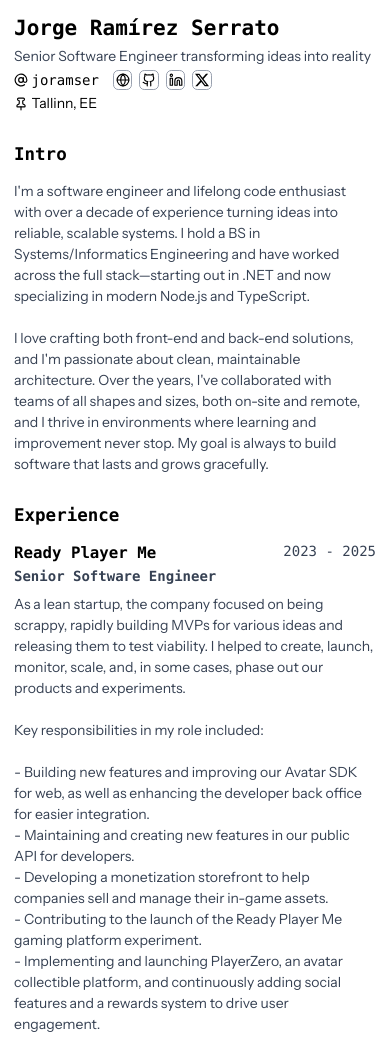
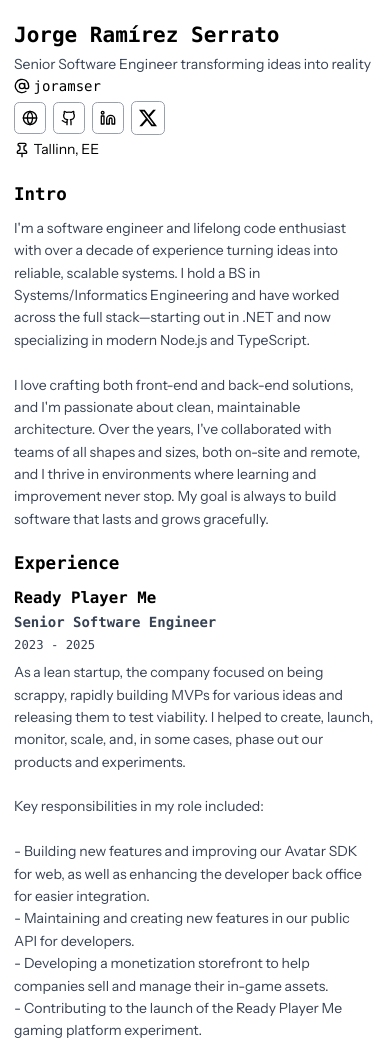
Before and after one commit to joramser/cv, an Astro site in the folder apps/web/: page / in a window 390 px wide. Shown: the top 1038 px of the page. Built offline with nearby package versions, Linux system fonts and the light colour scheme; Astro itself is replaced by a stand-in of ours.

Commit message:
Improve responsiveness for mobile

```diff
--- a/apps/web/src/components/sections/experience.astro
+++ b/apps/web/src/components/sections/experience.astro
@@ -11,8 +11,8 @@
     {
       data.experience.map((item) => (
         <div>
-          <div class="font-mono flex justify-between">
-            <div>
+          <div class="font-mono flex flex-col sm:flex-row sm:justify-between sm:items-start gap-1 sm:gap-4">
+            <div class="flex-1">
               <a
                 href={item.website}
                 target="_blank"
@@ -23,7 +23,7 @@
               </a>
               <p class="font-bold text-md text-gray-700">{item.title}</p>
             </div>
-            <p class="text-gray-700">
+            <p class="text-gray-700 sm:shrink-0 text-sm sm:text-base">
               {item.startYear} - {item.endYear ?? "Present"}
             </p>
           </div>
--- a/apps/web/src/components/sections/header.astro
+++ b/apps/web/src/components/sections/header.astro
@@ -8,45 +8,45 @@
     {data.name}
   </h1>
   <p class="text-gray-700">{data.title}</p>
-  <div class="flex items-center gap-4">
+  <div class="flex flex-col sm:flex-row sm:items-center gap-2 sm:gap-4">
     <div class="flex items-center gap-1 font-mono leading-none">
-      <AtSign size="14" />
-      <span>{data.handle}</span>
+      <AtSign size="16" class="shrink-0" />
+      <span class="break-all sm:break-normal">{data.handle}</span>
     </div>
     <div class="flex items-center gap-2">
       <a
         href={data.contact.website}
-        class="p-0.5 border border-gray-400 rounded-md hover:border-gray-500"
+        class="p-2 sm:p-0.5 border border-gray-400 rounded-md hover:border-gray-500"
         target="_blank"
       >
-        <Globe size="14" />
+        <Globe size="16" class="sm:size-4" />
       </a>
       <a
         href={data.contact.github}
-        class="p-0.5 border border-gray-400 rounded-md hover:border-gray-500"
+        class="p-2 sm:p-0.5 border border-gray-400 rounded-md hover:border-gray-500"
         target="_blank"
       >
-        <Github size="14" />
+        <Github size="16" class="sm:size-4" />
       </a>
       <a
         href={data.contact.linkedin}
-        class="p-0.5 border border-gray-400 rounded-md hover:border-gray-500"
+        class="p-2 sm:p-0.5 border border-gray-400 rounded-md hover:border-gray-500"
         target="_blank"
       >
-        <Linkedin size="14" />
+        <Linkedin size="16" class="sm:size-4" />
       </a>
       <a
         href={data.contact.twitter}
-        class="p-0.5 border border-gray-400 rounded-md hover:border-gray-500"
+        class="p-2 sm:p-0.5 border border-gray-400 rounded-md hover:border-gray-500"
         target="_blank"
       >
-        <img src="/x.svg" alt="x-icon" class="size-4" />
+        <img src="/x.svg" alt="x-icon" class="size-5 sm:size-4" />
       </a>
     </div>
   </div>
   <div class="flex items-center gap-1">
-    <Pin size="14" />
-    <a class="hover:underline" href="https://www.google.com/maps/place/Tallinn/" target="_blank"
+    <Pin size="16" class="sm:size-4 shrink-0" />
+    <a class="hover:underline py-2 sm:py-0 -my-2 sm:my-0" href="https://www.google.com/maps/place/Tallinn/" target="_blank"
       >{data.contact.location}</a
     >
   </div>
--- a/apps/web/src/components/sections/skills.astro
+++ b/apps/web/src/components/sections/skills.astro
@@ -11,8 +11,8 @@
   <SectionBody>
     {
       Object.entries(data.skills).map(([category, skills]) => (
-        <div class="flex gap-4">
-          <h3 class="w-22 shrink-0 font-mono font-bold text-gray-700">{category}</h3>
+        <div class="flex flex-col sm:flex-row gap-2 sm:gap-4">
+          <h3 class="sm:w-22 sm:shrink-0 font-mono font-bold text-gray-700 mb-1 sm:mb-0">{category}</h3>
           <div class="flex gap-2 flex-wrap">
             {skills.map((skill) => (
               <Badge>{skill}</Badge>
--- a/apps/web/src/components/ui/badge.astro
+++ b/apps/web/src/components/ui/badge.astro
@@ -1,5 +1,5 @@
 <span
-  class="inline-flex items-center justify-center rounded-md bg-primary text-primary-foreground [a&]:hover:bg-primary/90 border px-2 py-0.5 text-xs font-medium w-fit whitespace-nowrap shrink-0 [&>svg]:size-3 gap-1 [&>svg]:pointer-events-none focus-visible:border-ring focus-visible:ring-ring/50 focus-visible:ring-[3px] aria-invalid:ring-destructive/20 dark:aria-invalid:ring-destructive/40 aria-invalid:border-destructive transition-[color,box-shadow] overflow-hidden"
+  class="inline-flex items-center justify-center rounded-md bg-gray-100 text-gray-800 border border-gray-300 px-2.5 py-1 text-xs sm:text-xs font-medium w-fit whitespace-nowrap shrink-0 gap-1 transition-colors"
 >
   <slot />
 </span>
--- a/apps/web/src/components/ui/section-body.astro
+++ b/apps/web/src/components/ui/section-body.astro
@@ -6,6 +6,6 @@
 const { class: className, ...props } = Astro.props;
 ---
 
-<div class:list={['flex flex-col gap-4', className]} {...props}>
+<div class:list={['flex flex-col gap-3 sm:gap-4', className]} {...props}>
   <slot />
 </div>
--- a/apps/web/src/components/ui/section.astro
+++ b/apps/web/src/components/ui/section.astro
@@ -6,6 +6,6 @@
 const { class: className, ...props } = Astro.props;
 ---
 
-<section class:list={["flex flex-col gap-4", className]} {...props}>
+<section class:list={["flex flex-col gap-3 sm:gap-4", className]} {...props}>
   <slot />
 </section>
--- a/apps/web/src/pages/index.astro
+++ b/apps/web/src/pages/index.astro
@@ -19,7 +19,7 @@
 
   <body>
     <main
-      class="container relative mx-auto flex flex-col gap-8 max-w-4xl scroll-my-12 overflow-auto p-4 print:p-11 md:p-16"
+      class="container relative mx-auto flex flex-col gap-6 sm:gap-8 max-w-4xl scroll-my-12 overflow-auto px-4 py-6 sm:px-6 sm:py-8 print:p-11 md:px-16 md:py-12"
     >
       <Header />
       <Intro />
--- a/apps/web/src/styles/global.css
+++ b/apps/web/src/styles/global.css
@@ -11,7 +11,11 @@
 
 @layer base {
   html {
-    font-size: 14px;
+    font-size: clamp(14px, 2.5vw, 16px);
     overscroll-behavior: none;
   }
+
+  body {
+    line-height: 1.6;
+  }
 }
```
